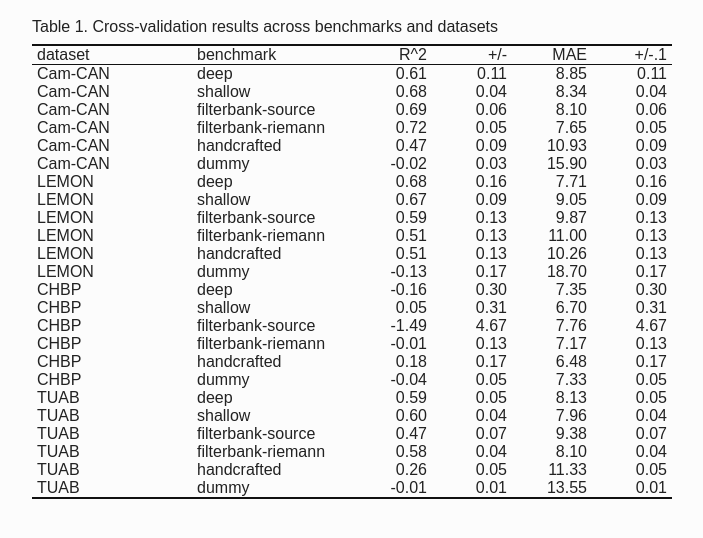
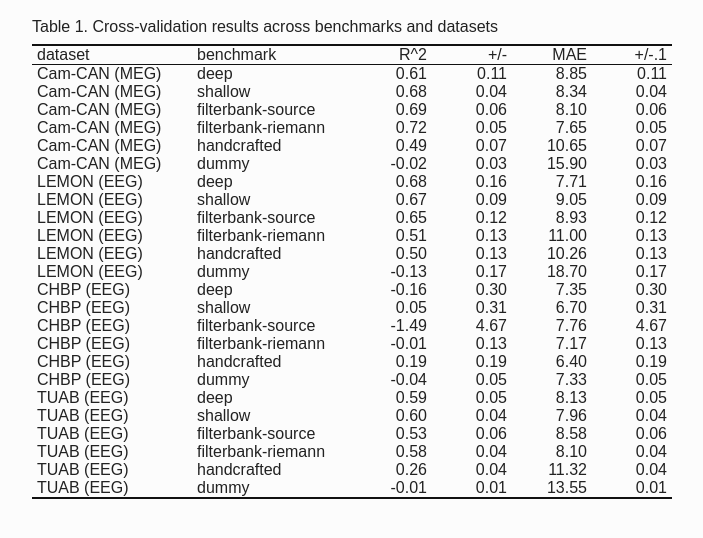
Before and after one commit to meeg-ml-benchmarks/brain-age-benchmark-paper, a plain HTML site: page tables/cv_table.html in a window 1280 px wide. Shown: the whole page, without its empty margins (288-991 px from the left). Drawn offline with Linux system fonts and the light colour scheme.

Commit message:
tweak figures

```diff
--- a/tables/cv_table.html
+++ b/tables/cv_table.html
@@ -294,7 +294,8 @@ border: 0;
  </thead>
 <tbody>
   <tr>
-   <td style="text-align:left;width: 10em; "> Cam-CAN </td>
+   <td style="text-align:left;width: 10em; "> Cam-CAN
+(MEG) </td>
    <td style="text-align:left;width: 10em; "> deep </td>
    <td style="text-align:right;width: 5em; "> 0.61 </td>
    <td style="text-align:right;width: 5em; "> 0.11 </td>
@@ -302,7 +303,8 @@ border: 0;
    <td style="text-align:right;width: 5em; "> 0.11 </td>
   </tr>
   <tr>
-   <td style="text-align:left;width: 10em; "> Cam-CAN </td>
+   <td style="text-align:left;width: 10em; "> Cam-CAN
+(MEG) </td>
    <td style="text-align:left;width: 10em; "> shallow </td>
    <td style="text-align:right;width: 5em; "> 0.68 </td>
    <td style="text-align:right;width: 5em; "> 0.04 </td>
@@ -310,7 +312,8 @@ border: 0;
    <td style="text-align:right;width: 5em; "> 0.04 </td>
   </tr>
   <tr>
-   <td style="text-align:left;width: 10em; "> Cam-CAN </td>
+   <td style="text-align:left;width: 10em; "> Cam-CAN
+(MEG) </td>
    <td style="text-align:left;width: 10em; "> filterbank-source </td>
    <td style="text-align:right;width: 5em; "> 0.69 </td>
    <td style="text-align:right;width: 5em; "> 0.06 </td>
@@ -318,7 +321,8 @@ border: 0;
    <td style="text-align:right;width: 5em; "> 0.06 </td>
   </tr>
   <tr>
-   <td style="text-align:left;width: 10em; "> Cam-CAN </td>
+   <td style="text-align:left;width: 10em; "> Cam-CAN
+(MEG) </td>
    <td style="text-align:left;width: 10em; "> filterbank-riemann </td>
    <td style="text-align:right;width: 5em; "> 0.72 </td>
    <td style="text-align:right;width: 5em; "> 0.05 </td>
@@ -326,15 +330,17 @@ border: 0;
    <td style="text-align:right;width: 5em; "> 0.05 </td>
   </tr>
   <tr>
-   <td style="text-align:left;width: 10em; "> Cam-CAN </td>
+   <td style="text-align:left;width: 10em; "> Cam-CAN
+(MEG) </td>
    <td style="text-align:left;width: 10em; "> handcrafted </td>
-   <td style="text-align:right;width: 5em; "> 0.47 </td>
-   <td style="text-align:right;width: 5em; "> 0.09 </td>
-   <td style="text-align:right;width: 5em; "> 10.93 </td>
-   <td style="text-align:right;width: 5em; "> 0.09 </td>
+   <td style="text-align:right;width: 5em; "> 0.49 </td>
+   <td style="text-align:right;width: 5em; "> 0.07 </td>
+   <td style="text-align:right;width: 5em; "> 10.65 </td>
+   <td style="text-align:right;width: 5em; "> 0.07 </td>
   </tr>
   <tr>
-   <td style="text-align:left;width: 10em; "> Cam-CAN </td>
+   <td style="text-align:left;width: 10em; "> Cam-CAN
+(MEG) </td>
    <td style="text-align:left;width: 10em; "> dummy </td>
    <td style="text-align:right;width: 5em; "> -0.02 </td>
    <td style="text-align:right;width: 5em; "> 0.03 </td>
@@ -342,7 +348,8 @@ border: 0;
    <td style="text-align:right;width: 5em; "> 0.03 </td>
   </tr>
   <tr>
-   <td style="text-align:left;width: 10em; "> LEMON </td>
+   <td style="text-align:left;width: 10em; "> LEMON
+(EEG) </td>
    <td style="text-align:left;width: 10em; "> deep </td>
    <td style="text-align:right;width: 5em; "> 0.68 </td>
    <td style="text-align:right;width: 5em; "> 0.16 </td>
@@ -350,7 +357,8 @@ border: 0;
    <td style="text-align:right;width: 5em; "> 0.16 </td>
   </tr>
   <tr>
-   <td style="text-align:left;width: 10em; "> LEMON </td>
+   <td style="text-align:left;width: 10em; "> LEMON
+(EEG) </td>
    <td style="text-align:left;width: 10em; "> shallow </td>
    <td style="text-align:right;width: 5em; "> 0.67 </td>
    <td style="text-align:right;width: 5em; "> 0.09 </td>
@@ -358,15 +366,17 @@ border: 0;
    <td style="text-align:right;width: 5em; "> 0.09 </td>
   </tr>
   <tr>
-   <td style="text-align:left;width: 10em; "> LEMON </td>
+   <td style="text-align:left;width: 10em; "> LEMON
+(EEG) </td>
    <td style="text-align:left;width: 10em; "> filterbank-source </td>
-   <td style="text-align:right;width: 5em; "> 0.59 </td>
-   <td style="text-align:right;width: 5em; "> 0.13 </td>
-   <td style="text-align:right;width: 5em; "> 9.87 </td>
-   <td style="text-align:right;width: 5em; "> 0.13 </td>
+   <td style="text-align:right;width: 5em; "> 0.65 </td>
+   <td style="text-align:right;width: 5em; "> 0.12 </td>
+   <td style="text-align:right;width: 5em; "> 8.93 </td>
+   <td style="text-align:right;width: 5em; "> 0.12 </td>
   </tr>
   <tr>
-   <td style="text-align:left;width: 10em; "> LEMON </td>
+   <td style="text-align:left;width: 10em; "> LEMON
+(EEG) </td>
    <td style="text-align:left;width: 10em; "> filterbank-riemann </td>
    <td style="text-align:right;width: 5em; "> 0.51 </td>
    <td style="text-align:right;width: 5em; "> 0.13 </td>
@@ -374,15 +384,17 @@ border: 0;
    <td style="text-align:right;width: 5em; "> 0.13 </td>
   </tr>
   <tr>
-   <td style="text-align:left;width: 10em; "> LEMON </td>
+   <td style="text-align:left;width: 10em; "> LEMON
+(EEG) </td>
    <td style="text-align:left;width: 10em; "> handcrafted </td>
-   <td style="text-align:right;width: 5em; "> 0.51 </td>
+   <td style="text-align:right;width: 5em; "> 0.50 </td>
    <td style="text-align:right;width: 5em; "> 0.13 </td>
    <td style="text-align:right;width: 5em; "> 10.26 </td>
    <td style="text-align:right;width: 5em; "> 0.13 </td>
   </tr>
   <tr>
-   <td style="text-align:left;width: 10em; "> LEMON </td>
+   <td style="text-align:left;width: 10em; "> LEMON
+(EEG) </td>
    <td style="text-align:left;width: 10em; "> dummy </td>
    <td style="text-align:right;width: 5em; "> -0.13 </td>
    <td style="text-align:right;width: 5em; "> 0.17 </td>
@@ -390,7 +402,8 @@ border: 0;
    <td style="text-align:right;width: 5em; "> 0.17 </td>
   </tr>
   <tr>
-   <td style="text-align:left;width: 10em; "> CHBP </td>
+   <td style="text-align:left;width: 10em; "> CHBP
+(EEG) </td>
    <td style="text-align:left;width: 10em; "> deep </td>
    <td style="text-align:right;width: 5em; "> -0.16 </td>
    <td style="text-align:right;width: 5em; "> 0.30 </td>
@@ -398,7 +411,8 @@ border: 0;
    <td style="text-align:right;width: 5em; "> 0.30 </td>
   </tr>
   <tr>
-   <td style="text-align:left;width: 10em; "> CHBP </td>
+   <td style="text-align:left;width: 10em; "> CHBP
+(EEG) </td>
    <td style="text-align:left;width: 10em; "> shallow </td>
    <td style="text-align:right;width: 5em; "> 0.05 </td>
    <td style="text-align:right;width: 5em; "> 0.31 </td>
@@ -406,7 +420,8 @@ border: 0;
    <td style="text-align:right;width: 5em; "> 0.31 </td>
   </tr>
   <tr>
-   <td style="text-align:left;width: 10em; "> CHBP </td>
+   <td style="text-align:left;width: 10em; "> CHBP
+(EEG) </td>
    <td style="text-align:left;width: 10em; "> filterbank-source </td>
    <td style="text-align:right;width: 5em; "> -1.49 </td>
    <td style="text-align:right;width: 5em; "> 4.67 </td>
@@ -414,7 +429,8 @@ border: 0;
    <td style="text-align:right;width: 5em; "> 4.67 </td>
   </tr>
   <tr>
-   <td style="text-align:left;width: 10em; "> CHBP </td>
+   <td style="text-align:left;width: 10em; "> CHBP
+(EEG) </td>
    <td style="text-align:left;width: 10em; "> filterbank-riemann </td>
    <td style="text-align:right;width: 5em; "> -0.01 </td>
    <td style="text-align:right;width: 5em; "> 0.13 </td>
@@ -422,15 +438,17 @@ border: 0;
    <td style="text-align:right;width: 5em; "> 0.13 </td>
   </tr>
   <tr>
-   <td style="text-align:left;width: 10em; "> CHBP </td>
+   <td style="text-align:left;width: 10em; "> CHBP
+(EEG) </td>
    <td style="text-align:left;width: 10em; "> handcrafted </td>
-   <td style="text-align:right;width: 5em; "> 0.18 </td>
-   <td style="text-align:right;width: 5em; "> 0.17 </td>
-   <td style="text-align:right;width: 5em; "> 6.48 </td>
-   <td style="text-align:right;width: 5em; "> 0.17 </td>
+   <td style="text-align:right;width: 5em; "> 0.19 </td>
+   <td style="text-align:right;width: 5em; "> 0.19 </td>
+   <td style="text-align:right;width: 5em; "> 6.40 </td>
+   <td style="text-align:right;width: 5em; "> 0.19 </td>
   </tr>
   <tr>
-   <td style="text-align:left;width: 10em; "> CHBP </td>
+   <td style="text-align:left;width: 10em; "> CHBP
+(EEG) </td>
    <td style="text-align:left;width: 10em; "> dummy </td>
    <td style="text-align:right;width: 5em; "> -0.04 </td>
    <td style="text-align:right;width: 5em; "> 0.05 </td>
@@ -438,7 +456,8 @@ border: 0;
    <td style="text-align:right;width: 5em; "> 0.05 </td>
   </tr>
   <tr>
-   <td style="text-align:left;width: 10em; "> TUAB </td>
+   <td style="text-align:left;width: 10em; "> TUAB
+(EEG) </td>
    <td style="text-align:left;width: 10em; "> deep </td>
    <td style="text-align:right;width: 5em; "> 0.59 </td>
    <td style="text-align:right;width: 5em; "> 0.05 </td>
@@ -446,7 +465,8 @@ border: 0;
    <td style="text-align:right;width: 5em; "> 0.05 </td>
   </tr>
   <tr>
-   <td style="text-align:left;width: 10em; "> TUAB </td>
+   <td style="text-align:left;width: 10em; "> TUAB
+(EEG) </td>
    <td style="text-align:left;width: 10em; "> shallow </td>
    <td style="text-align:right;width: 5em; "> 0.60 </td>
    <td style="text-align:right;width: 5em; "> 0.04 </td>
@@ -454,15 +474,17 @@ border: 0;
    <td style="text-align:right;width: 5em; "> 0.04 </td>
   </tr>
   <tr>
-   <td style="text-align:left;width: 10em; "> TUAB </td>
+   <td style="text-align:left;width: 10em; "> TUAB
+(EEG) </td>
    <td style="text-align:left;width: 10em; "> filterbank-source </td>
-   <td style="text-align:right;width: 5em; "> 0.47 </td>
-   <td style="text-align:right;width: 5em; "> 0.07 </td>
-   <td style="text-align:right;width: 5em; "> 9.38 </td>
-   <td style="text-align:right;width: 5em; "> 0.07 </td>
+   <td style="text-align:right;width: 5em; "> 0.53 </td>
+   <td style="text-align:right;width: 5em; "> 0.06 </td>
+   <td style="text-align:right;width: 5em; "> 8.58 </td>
+   <td style="text-align:right;width: 5em; "> 0.06 </td>
   </tr>
   <tr>
-   <td style="text-align:left;width: 10em; "> TUAB </td>
+   <td style="text-align:left;width: 10em; "> TUAB
+(EEG) </td>
    <td style="text-align:left;width: 10em; "> filterbank-riemann </td>
    <td style="text-align:right;width: 5em; "> 0.58 </td>
    <td style="text-align:right;width: 5em; "> 0.04 </td>
@@ -470,15 +492,17 @@ border: 0;
    <td style="text-align:right;width: 5em; "> 0.04 </td>
   </tr>
   <tr>
-   <td style="text-align:left;width: 10em; "> TUAB </td>
+   <td style="text-align:left;width: 10em; "> TUAB
+(EEG) </td>
    <td style="text-align:left;width: 10em; "> handcrafted </td>
    <td style="text-align:right;width: 5em; "> 0.26 </td>
-   <td style="text-align:right;width: 5em; "> 0.05 </td>
-   <td style="text-align:right;width: 5em; "> 11.33 </td>
-   <td style="text-align:right;width: 5em; "> 0.05 </td>
+   <td style="text-align:right;width: 5em; "> 0.04 </td>
+   <td style="text-align:right;width: 5em; "> 11.32 </td>
+   <td style="text-align:right;width: 5em; "> 0.04 </td>
   </tr>
   <tr>
-   <td style="text-align:left;width: 10em; "> TUAB </td>
+   <td style="text-align:left;width: 10em; "> TUAB
+(EEG) </td>
    <td style="text-align:left;width: 10em; "> dummy </td>
    <td style="text-align:right;width: 5em; "> -0.01 </td>
    <td style="text-align:right;width: 5em; "> 0.01 </td>
```
Also changed, not shown: figures/fig_demographics.png (deleted), figures/fig_performance.png (deleted), figures/fig_performance_mae.png, figures/fig_performance_r2.png, 6 other files.
